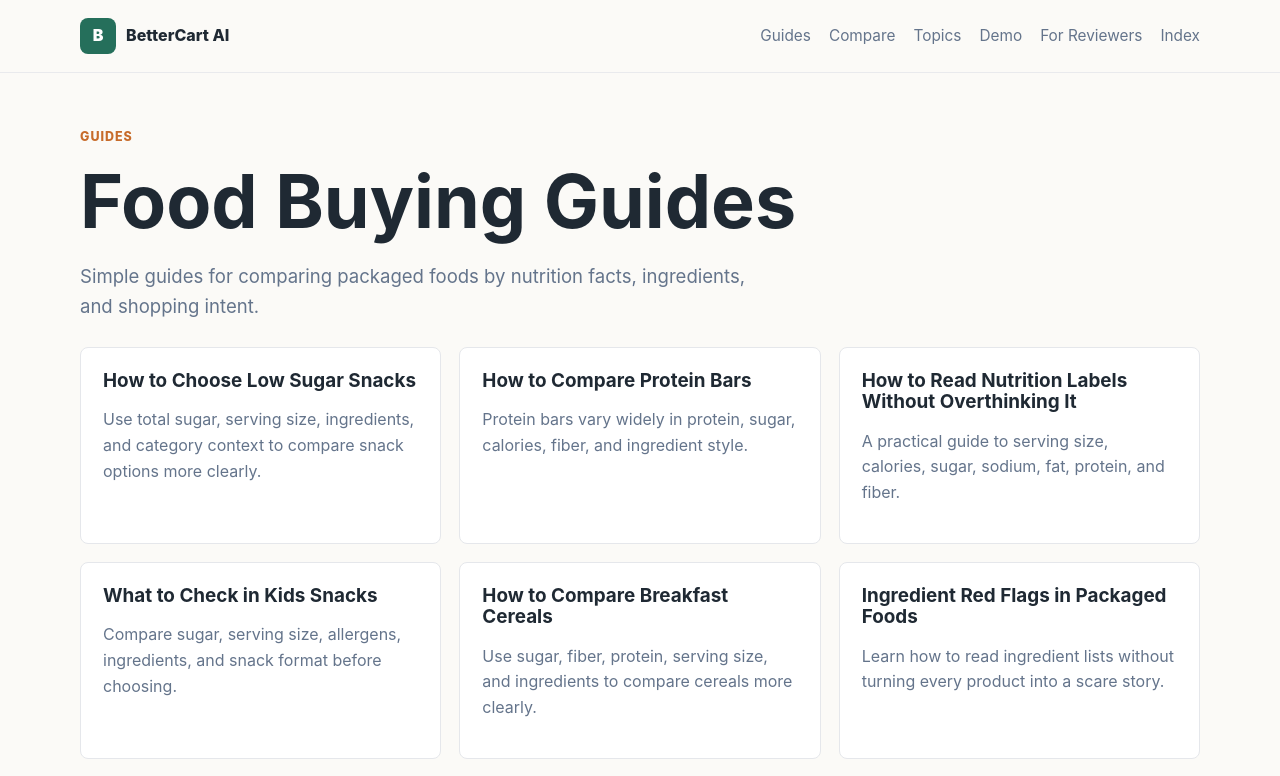
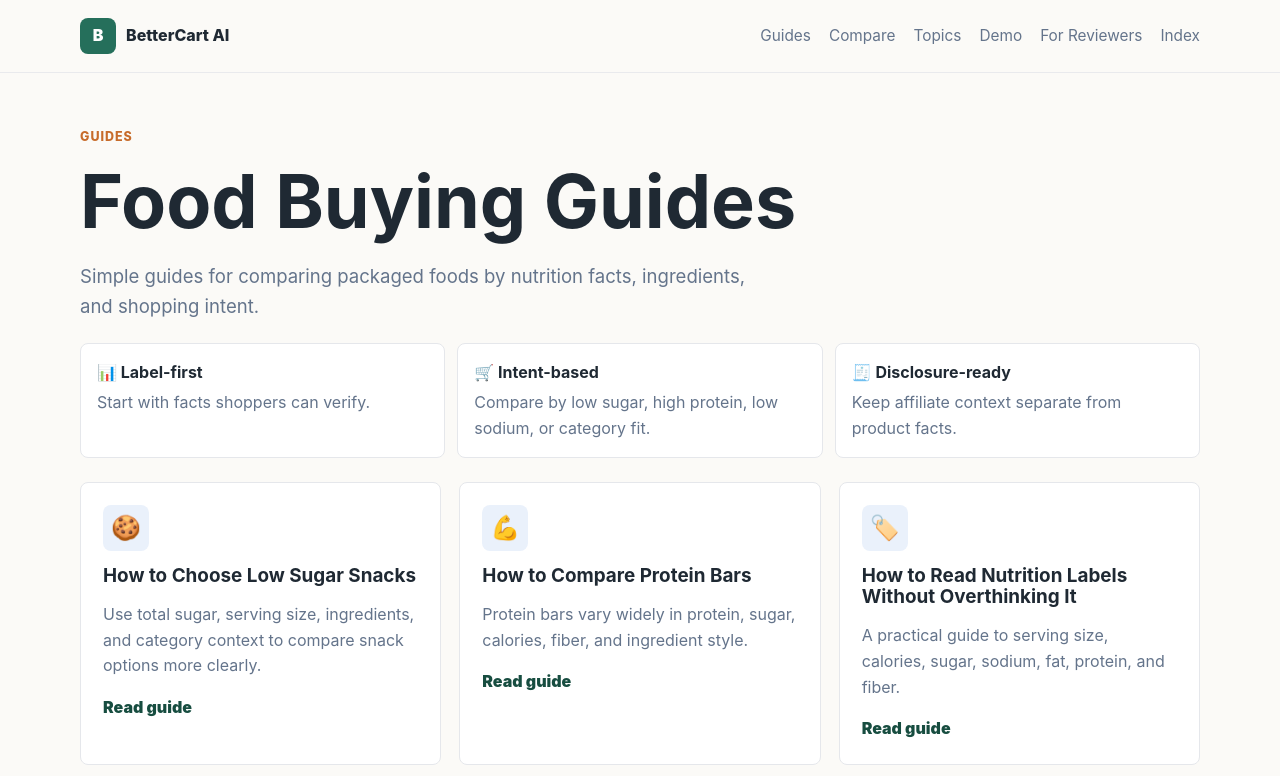
Before and after one commit to Astalos11/bettercart-ai-approval-site, a Next.js app: page /guides in a window 1280 px wide. Shown: the top 776 px of the page. Built offline with nearby package versions, Linux system fonts and the light colour scheme; no server answers.

Commit message:
Improve guide and comparison visuals

```diff
--- a/app/globals.css
+++ b/app/globals.css
@@ -323,6 +323,46 @@ h3 {
   color: var(--muted);
 }
 
+.card-icon {
+  width: 46px;
+  height: 46px;
+  display: grid;
+  place-items: center;
+  border-radius: 8px;
+  background: var(--soft-blue);
+  font-size: 1.5rem;
+  margin-bottom: 14px;
+}
+
+.text-link {
+  color: var(--green-dark);
+  font-weight: 900;
+}
+
+.visual-strip {
+  display: grid;
+  grid-template-columns: repeat(3, minmax(0, 1fr));
+  gap: 12px;
+  margin: -4px 0 24px;
+}
+
+.visual-strip div {
+  border: 1px solid var(--line);
+  border-radius: 8px;
+  background: var(--paper);
+  padding: 16px;
+}
+
+.visual-strip strong,
+.visual-strip span {
+  display: block;
+}
+
+.visual-strip span {
+  color: var(--muted);
+  margin-top: 4px;
+}
+
 .scenario-grid {
   display: grid;
   grid-template-columns: repeat(2, minmax(0, 1fr));
@@ -644,6 +684,7 @@ th {
 
   .hero-grid,
   .scenario-grid,
+  .visual-strip,
   .stats-row,
   .grid.three,
   .grid.two,
--- a/app/guides/page.jsx
+++ b/app/guides/page.jsx
@@ -1,5 +1,7 @@
 import Link from "next/link";
 import { guides } from "../../lib/content";
+
+const guideIcons = ["🍪", "💪", "🏷️", "🧒", "🥣", "🔎", "🧂", "🥫", "🥤", "🧊", "🥄", "🥜"];
 
 export const metadata = {
   title: "Food Buying Guides",
@@ -15,11 +17,27 @@ export default function GuidesIndexPage() {
           <h1>Food Buying Guides</h1>
           <p className="lead">Simple guides for comparing packaged foods by nutrition facts, ingredients, and shopping intent.</p>
         </div>
+        <div className="visual-strip" aria-label="Guide topic overview">
+          <div>
+            <strong>📊 Label-first</strong>
+            <span>Start with facts shoppers can verify.</span>
+          </div>
+          <div>
+            <strong>🛒 Intent-based</strong>
+            <span>Compare by low sugar, high protein, low sodium, or category fit.</span>
+          </div>
+          <div>
+            <strong>🧾 Disclosure-ready</strong>
+            <span>Keep affiliate context separate from product facts.</span>
+          </div>
+        </div>
         <div className="grid three">
-          {guides.map((guide) => (
+          {guides.map((guide, index) => (
             <Link className="card" href={`/guides/${guide.slug}`} key={guide.slug}>
+              <div className="card-icon" aria-hidden="true">{guideIcons[index % guideIcons.length]}</div>
               <h3>{guide.title}</h3>
               <p>{guide.excerpt}</p>
+              <span className="text-link">Read guide</span>
             </Link>
           ))}
         </div>
```
Also changed, not shown: app/compare/[slug]/page.jsx (+30 -5 lines), app/compare/page.jsx (+19 -1 lines).
